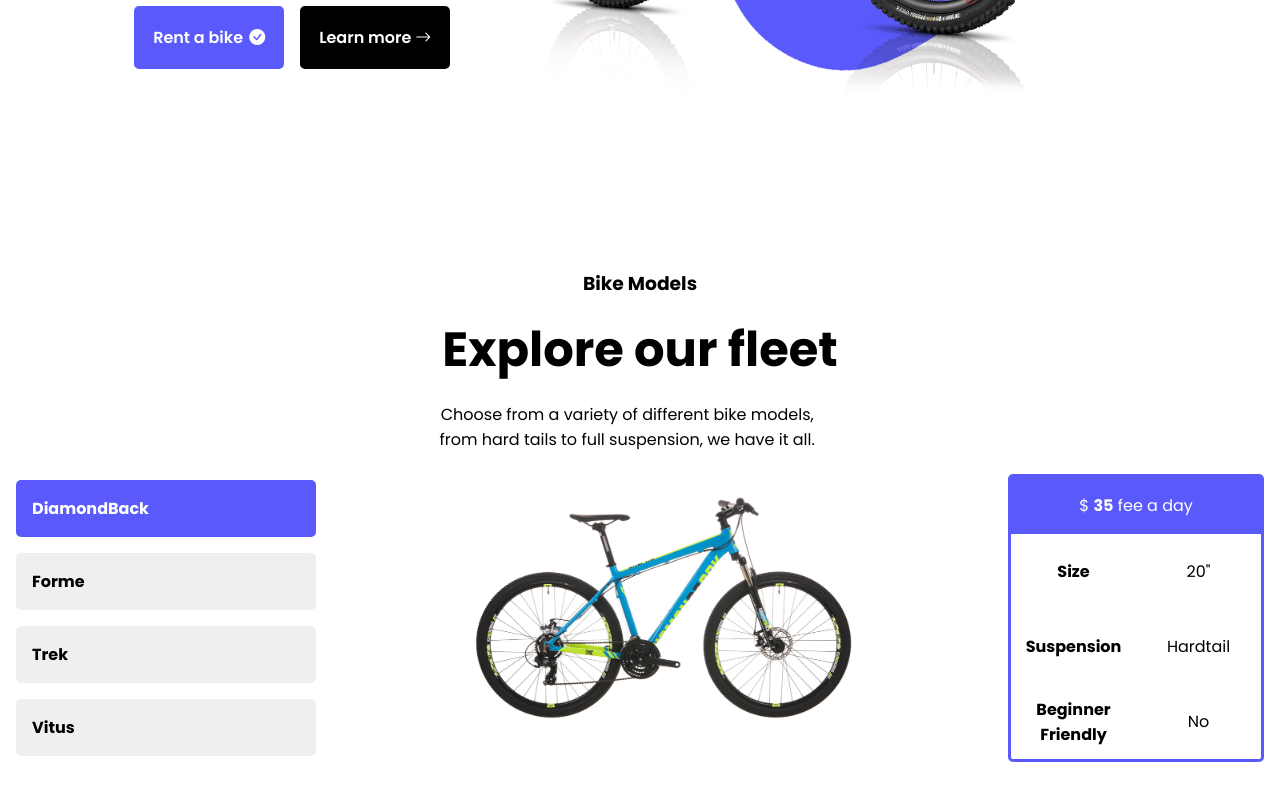
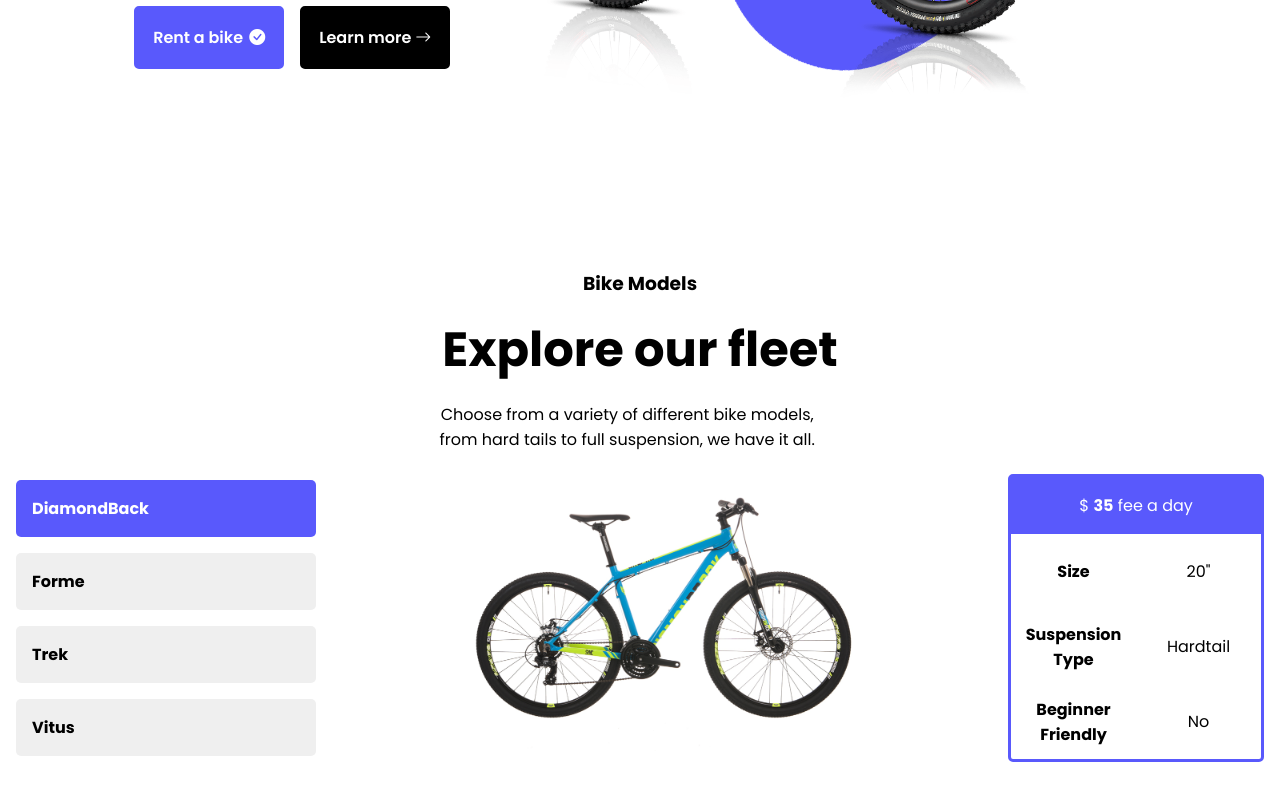
Before and after one commit to TegaBC/bike-rental, a React (Vite) app: page / in a window 1280 px wide. Shown: the part 626-1426 px from the top of the page. Built offline with nearby package versions, Linux system fonts and the light colour scheme.

Commit message:
wording change

```diff
--- a/src/components/Preview.jsx
+++ b/src/components/Preview.jsx
@@ -31,7 +31,7 @@
                     <div className={Styles["detail-grid"]}>
                         <div className={Styles["detail-label"]}>Size</div>
                         <div>{bike.size}"</div>
-                        <div className={Styles["detail-label"]}>Suspension</div>
+                        <div className={Styles["detail-label"]}>Suspension Type</div>
                         <div>{bike.hardtail ? "Hardtail" : "Full"}</div>
                         <div className={Styles["detail-label"]}>Beginner Friendly</div>
                         <div>{bike.beginner ? "Yes" : "No"}</div>
```
